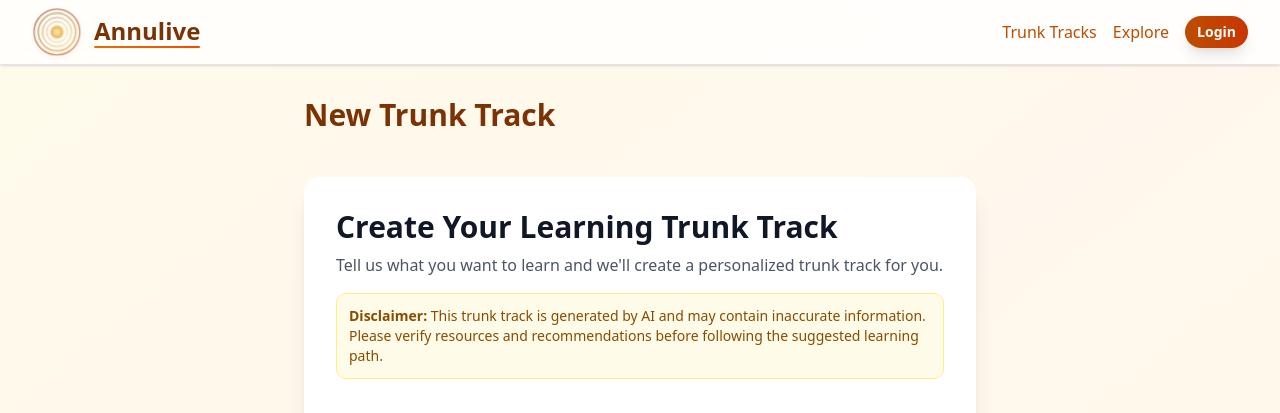
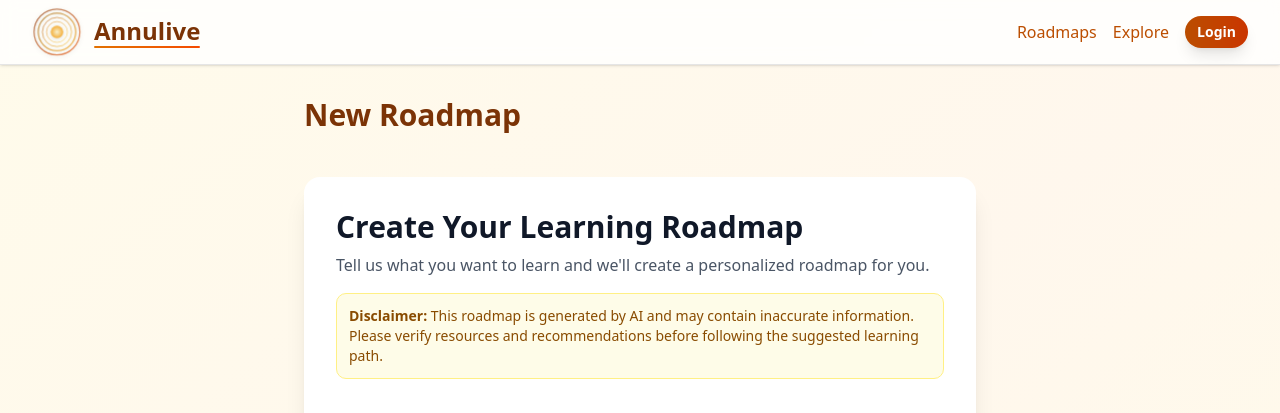
Before and after one commit to bonzo4/annulive, a Next.js app: page /roadmaps/new in a window 1280 px wide. Shown: the top 413 px of the page. Built offline with nearby package versions, Linux system fonts and the light colour scheme; no server answers.

Commit message:
fix: rename trunk tracks to roadmaps

```diff
--- a/src/app/(platform)/explore/page.tsx
+++ b/src/app/(platform)/explore/page.tsx
@@ -93,7 +93,7 @@ export default function Explore() {
     <div>
       <div className="mb-8">
         <h1 className="mb-2 text-3xl font-bold text-amber-900 dark:text-amber-100">
-          Explore Trunk Tracks
+          Explore Roadmaps
         </h1>
         <p className="text-amber-800/70 dark:text-amber-200/70">
           Discover learning roadmaps created by the community
--- a/src/app/(platform)/roadmaps/[id]/page.tsx
+++ b/src/app/(platform)/roadmaps/[id]/page.tsx
@@ -89,11 +89,7 @@ export default function RoadmapPage() {
 
   return (
     <div className="flex flex-col space-y-5">
-      <div className="flex flex-row justify-between space-x-10">
-        <h1 className="mb-6 text-3xl font-bold text-amber-900 dark:text-amber-100">
-          {roadmap.title || "Roadmap Details"}
-        </h1>
-      </div>
+      <div className="flex flex-row justify-between space-x-10"></div>
 
       <RoadmapDisplay
         roadmap={roadmap}
--- a/src/app/(platform)/roadmaps/components/RoadmapsClient.tsx
+++ b/src/app/(platform)/roadmaps/components/RoadmapsClient.tsx
@@ -48,11 +48,11 @@ export default function RoadmapsClient() {
         </h1>
         <p className="mb-8 max-w-2xl text-lg text-amber-800/70 dark:text-amber-200/70">
           Create personalized learning roadmaps to master any skill. Get started
-          by creating your first trunk track to see how our platform works.
+          by creating your first roadmap to see how our platform works.
         </p>
         <div className="flex flex-col items-center justify-center gap-4 sm:flex-row">
           <Link href="/roadmaps/new">
-            <Button size="lg">Create Your First Trunk Track</Button>
+            <Button size="lg">Create Your First Roadmap</Button>
           </Link>
           <Link
             href={`/auth/login?returnTo=${process.env.NEXT_PUBLIC_APP_BASE_URL}/roadmaps`}
@@ -74,13 +74,11 @@ export default function RoadmapsClient() {
     <div>
       <div className="flex flex-row justify-between space-x-10">
         <h1 className="mb-6 text-3xl font-bold text-amber-900 dark:text-amber-100">
-          {userData?.name
-            ? `${userData.name}'s Trunk Tracks`
-            : "Your Trunk Tracks"}
+          {userData?.name ? `${userData.name}'s Roadmaps` : "Your Roadmaps"}
         </h1>
         <div className="flex gap-2">
           <Link href="/roadmaps/new">
-            <Button>New Trunk Track</Button>
+            <Button>New Roadmap</Button>
           </Link>
         </div>
       </div>
@@ -99,10 +97,10 @@ export default function RoadmapsClient() {
           {roadmaps.length === 0 ? (
             <div className="flex flex-col items-center py-8 text-center">
               <p className="mb-4 text-amber-700 dark:text-amber-300">
-                You haven&apos;t created any trunk tracks yet.
+                You haven&apos;t created any roadmaps yet.
               </p>
               <Link href="/roadmaps/new">
-                <Button>Create Your First Trunk Track</Button>
+                <Button>Create Your First Roadmap</Button>
               </Link>
             </div>
           ) : (
--- a/src/app/(platform)/roadmaps/new/components/RoadmapForm.tsx
+++ b/src/app/(platform)/roadmaps/new/components/RoadmapForm.tsx
@@ -72,17 +72,17 @@ export default function RoadmapForm({
         if (onRoadmapGenerated) {
           onRoadmapGenerated(result.roadmap);
         } else {
-          alert("Trunk track created successfully!");
-          console.log("Generated trunk track:", result.roadmap);
+          alert("roadmap created successfully!");
+          console.log("Generated roadmap:", result.roadmap);
         }
       } else {
         const errorMessage = result.error || "Unknown error";
-        console.error("Error generating trunk track:", errorMessage);
+        console.error("Error generating roadmap:", errorMessage);
 
         if (onError) {
           onError(errorMessage);
         } else {
-          alert(`Failed to create trunk track: ${errorMessage}`);
+          alert(`Failed to create roadmap: ${errorMessage}`);
         }
       }
     } catch (error) {
@@ -131,16 +131,16 @@ export default function RoadmapForm({
     <div className="mx-auto max-w-2xl rounded-2xl bg-white p-8 shadow-xl">
       <div className="mb-8">
         <h2 className="mb-2 text-3xl font-bold text-gray-900">
-          Create Your Learning Trunk Track
+          Create Your Learning Roadmap
         </h2>
         <p className="text-gray-600">
           Tell us what you want to learn and we&apos;ll create a personalized
-          trunk track for you.
+          roadmap for you.
         </p>
         <div className="mt-4 rounded-lg border border-yellow-200 bg-yellow-50 p-3">
           <p className="text-sm text-yellow-800">
-            <strong>Disclaimer:</strong> This trunk track is generated by AI and
-            may contain inaccurate information. Please verify resources and
+            <strong>Disclaimer:</strong> This roadmap is generated by AI and may
+            contain inaccurate information. Please verify resources and
             recommendations before following the suggested learning path.
           </p>
         </div>
@@ -219,10 +219,10 @@ export default function RoadmapForm({
             {isSubmitting ? (
               <>
                 <div className="h-5 w-5 animate-spin rounded-full border-2 border-white border-t-transparent"></div>
-                Creating Trunk Track...
+                Creating Roadmap...
               </>
             ) : (
-              "Create My Trunk Track"
+              "Create My Roadmap"
             )}
           </Button>
         </div>
--- a/src/app/(platform)/roadmaps/new/page.tsx
+++ b/src/app/(platform)/roadmaps/new/page.tsx
@@ -66,11 +66,11 @@ export default function NewRoadmap() {
     <div className="flex flex-col space-y-5">
       <div className="flex flex-row justify-between space-x-10">
         <h1 className="mb-6 text-3xl font-bold text-amber-900 dark:text-amber-100">
-          New Trunk Track
+          New Roadmap
         </h1>
         {roadmap && (
           <Button onClick={handleCreateNew} variant="outline">
-            Create New Trunk Track
+            Create New Roadmap
           </Button>
         )}
       </div>
@@ -81,7 +81,7 @@ export default function NewRoadmap() {
             <div className="flex flex-col items-center space-y-4">
               <div className="h-12 w-12 animate-spin rounded-full border-4 border-amber-200 border-t-amber-600"></div>
               <p className="text-lg font-medium text-amber-900">
-                Creating your personalized trunk track...
+                Creating your personalized roadmap...
               </p>
               <p className="text-sm text-amber-700">
                 This may take a few moments while our AI analyzes your
--- a/src/app/components/HeroSection.tsx
+++ b/src/app/components/HeroSection.tsx
@@ -35,7 +35,7 @@ export default function HeroSection() {
             </Link>
             <Link href="/explore">
               <Button size="lg" variant="outline">
-                Explore Trunk Tracks
+                Explore Roadmaps
               </Button>
             </Link>
           </div>
--- a/src/components/Header.tsx
+++ b/src/components/Header.tsx
@@ -30,7 +30,7 @@ export default function Header({ user }: HeaderProps) {
               href="/roadmaps"
               className="font-medium text-amber-700 transition-colors hover:text-amber-900 dark:text-amber-300 dark:hover:text-amber-100"
             >
-              Trunk Tracks
+              Roadmaps
             </Link>
             <Link
               href="/explore"
@@ -79,7 +79,7 @@ export default function Header({ user }: HeaderProps) {
                 className="block rounded-md px-3 py-2 text-base font-medium text-amber-700 transition-colors hover:bg-amber-100 hover:text-amber-900 dark:text-amber-300 dark:hover:bg-amber-900/30 dark:hover:text-amber-100"
                 onClick={() => setIsMobileMenuOpen(false)}
               >
-                Trunk Tracks
+                Roadmaps
               </Link>
               <Link
                 href="/explore"
--- a/src/components/roadmap/RoadmapDisplay.tsx
+++ b/src/components/roadmap/RoadmapDisplay.tsx
@@ -100,7 +100,7 @@ export default function RoadmapDisplay({
         <div className="flex flex-col gap-4 lg:flex-row lg:items-start lg:justify-between">
           <div className="min-w-0 flex-1">
             <h2 className="mb-2 text-xl font-bold text-gray-900 sm:text-2xl">
-              {roadmap.title || "Your Learning Trunk Track"}
+              {roadmap.title || "Your Learning Roadmap"}
             </h2>
             {roadmapOwner && (
               <RoadmapOwner roadmapOwner={roadmapOwner} userData={userData} />
--- a/src/components/roadmap/RoadmapError.tsx
+++ b/src/components/roadmap/RoadmapError.tsx
@@ -7,7 +7,7 @@ interface RoadmapErrorProps {
 }
 
 export default function RoadmapError({
-  title = "Failed to Generate Trunk Track",
+  title = "Failed to Generate Roadmap",
   error,
   onRetry,
   onCreateNew,
@@ -59,7 +59,7 @@ export default function RoadmapError({
             onClick={onCreateNew}
             className="rounded-lg bg-red-600 px-4 py-2 text-white transition-colors hover:bg-red-700"
           >
-            Create New Trunk Track
+            Create New Roadmap
           </button>
         )}
       </div>
```
